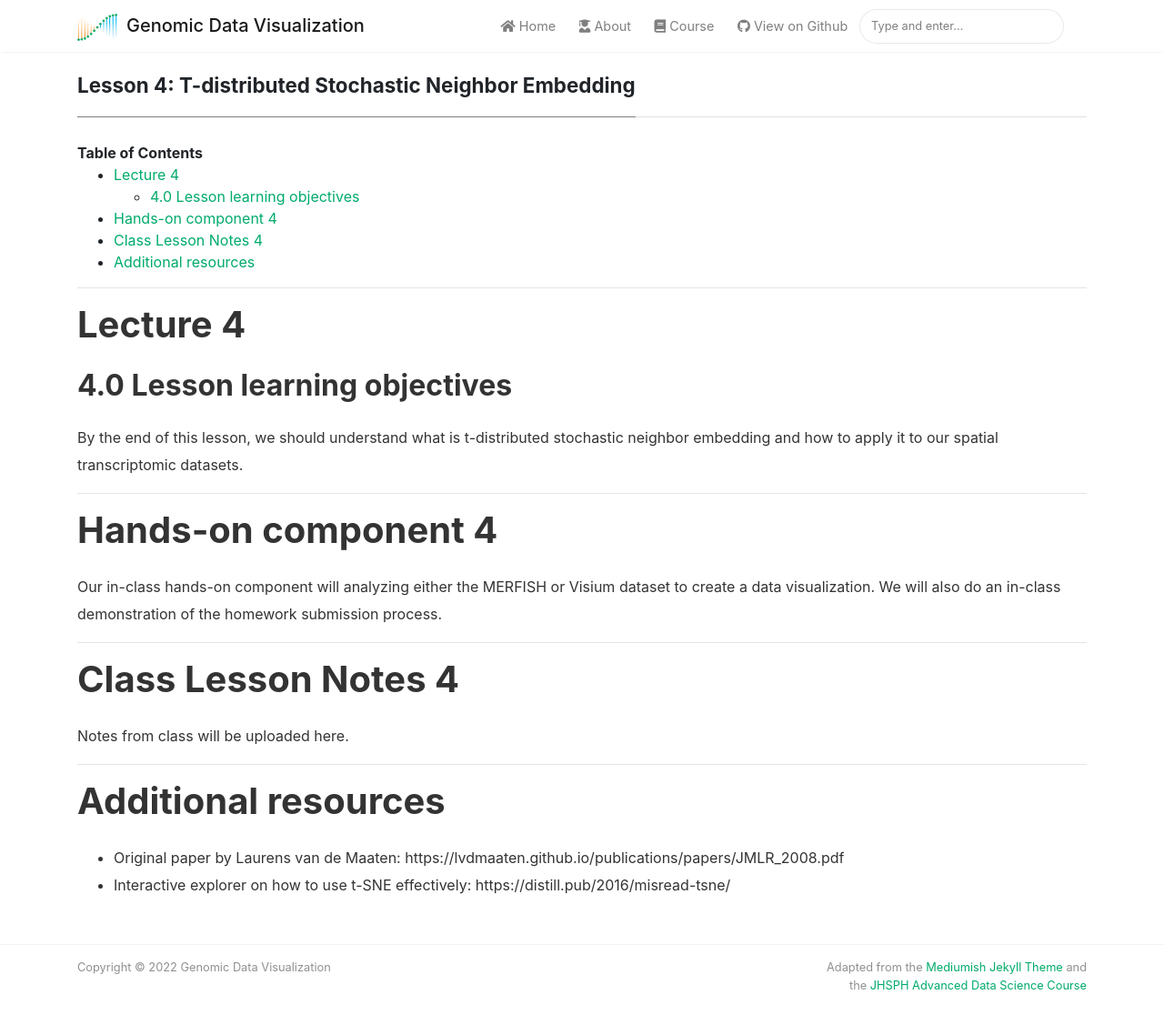
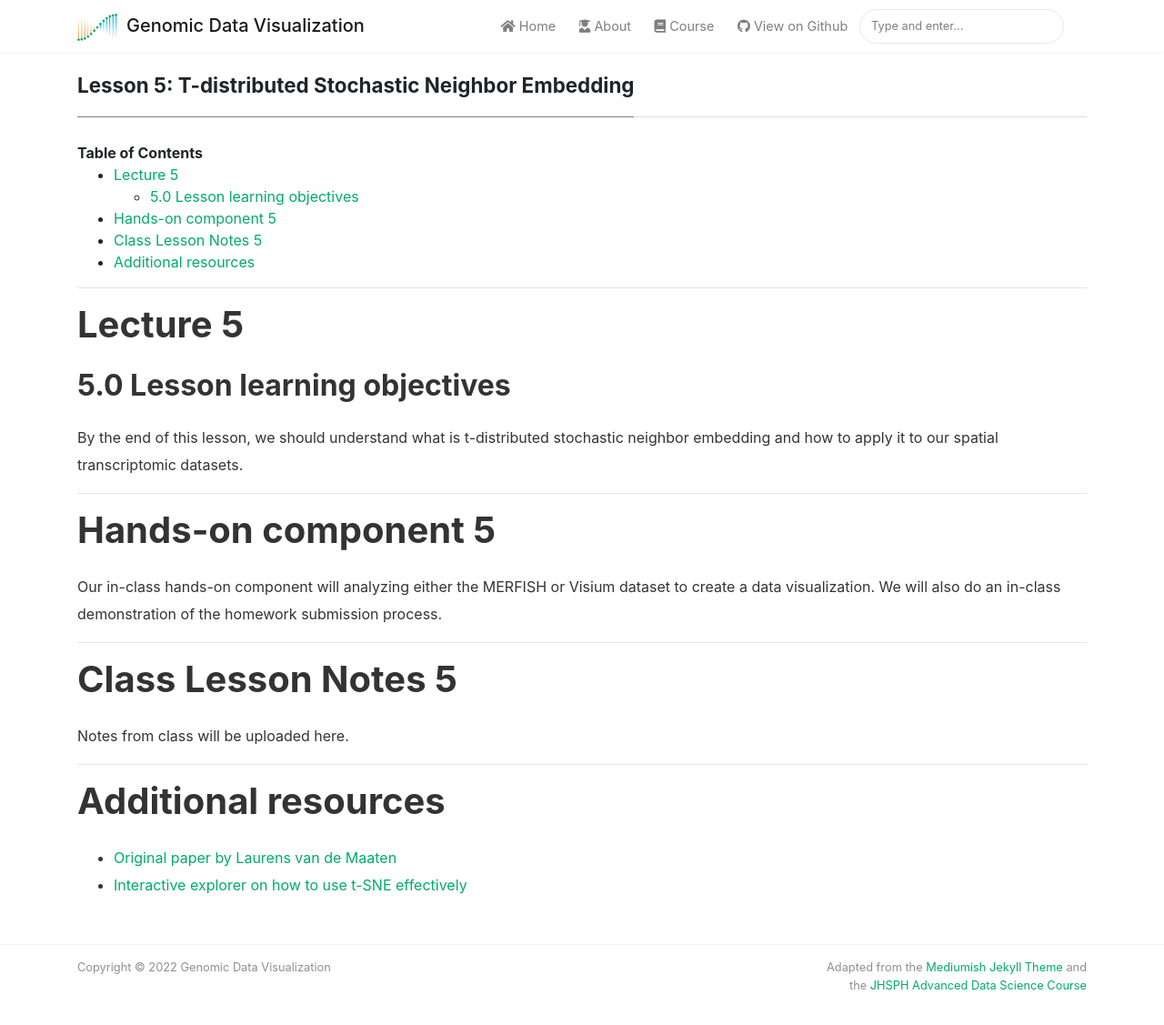
Before and after one commit to JEFworks-Lab/genomic-data-visualization-2022, a Jekyll site: the page built from _course/5-tsne.md, in a window 1280 px wide and 1167 px high. Shown: the top 1127 px of the window at 91% size. Built offline with Jekyll 4.4.1, drawn with Linux system fonts in a browser that asks for light colours; nearby versions of some CDN libraries.

Commit message:
updates lesson 1

```diff
--- a/_course/5-tsne.md
+++ b/_course/5-tsne.md
@@ -1,28 +1,28 @@
 ---
 layout: page
-title:  "Lesson 4: T-distributed Stochastic Neighbor Embedding"
+title:  "Lesson 5: T-distributed Stochastic Neighbor Embedding"
 ---
 
-# Lecture 4
+# Lecture 5
 
-## 4.0 Lesson learning objectives
+## 5.0 Lesson learning objectives
 
 By the end of this lesson, we should understand what is t-distributed stochastic neighbor embedding and how to apply it to our spatial transcriptomic datasets.
 
 ---
 
-# Hands-on component 4
+# Hands-on component 5
 
 Our in-class hands-on component will analyzing either the MERFISH or Visium dataset to create a data visualization. We will also do an in-class demonstration of the homework submission process.
 
 ---
 
-# Class Lesson Notes 4
+# Class Lesson Notes 5
 
 Notes from class will be uploaded here.
 
 ---
 
 # Additional resources
-- Original paper by Laurens van de Maaten: https://lvdmaaten.github.io/publications/papers/JMLR_2008.pdf
-- Interactive explorer on how to use t-SNE effectively: https://distill.pub/2016/misread-tsne/
+- [Original paper by Laurens van de Maaten](https://lvdmaaten.github.io/publications/papers/JMLR_2008.pdf)
+- [Interactive explorer on how to use t-SNE effectively](https://distill.pub/2016/misread-tsne/)
```
Also changed, not shown: _course/1-data-visualization-theory.md (+14 -1 lines), 1 other file.
